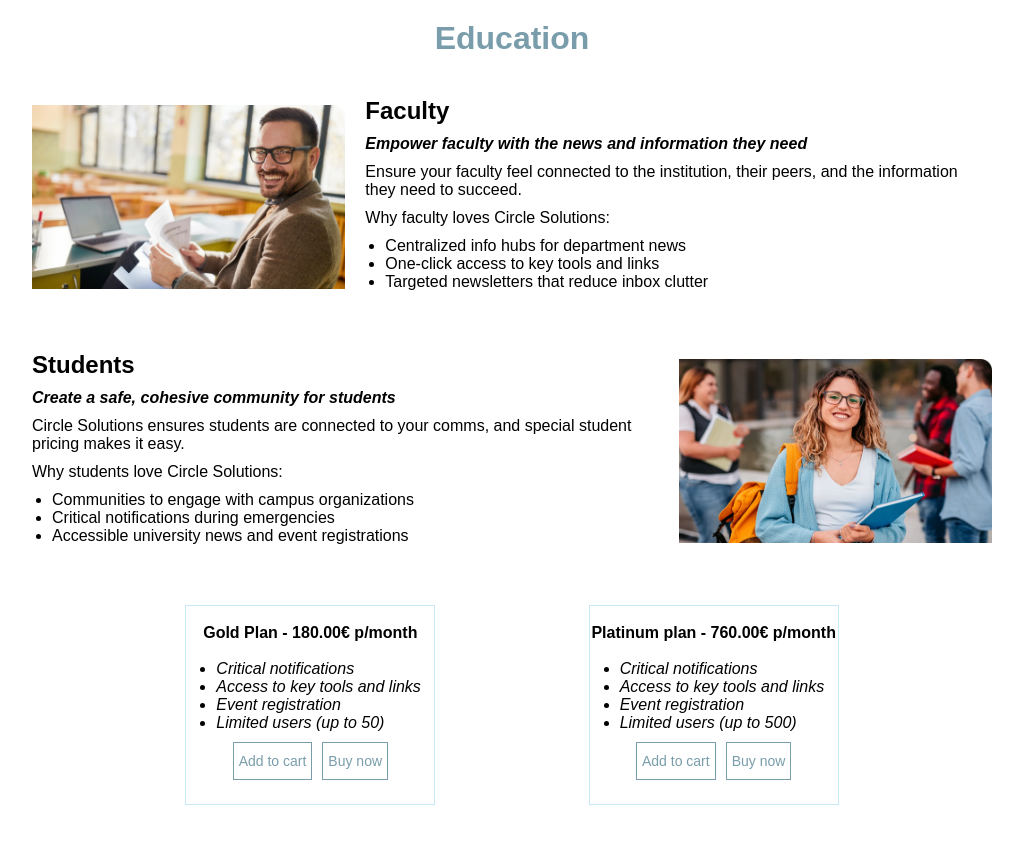
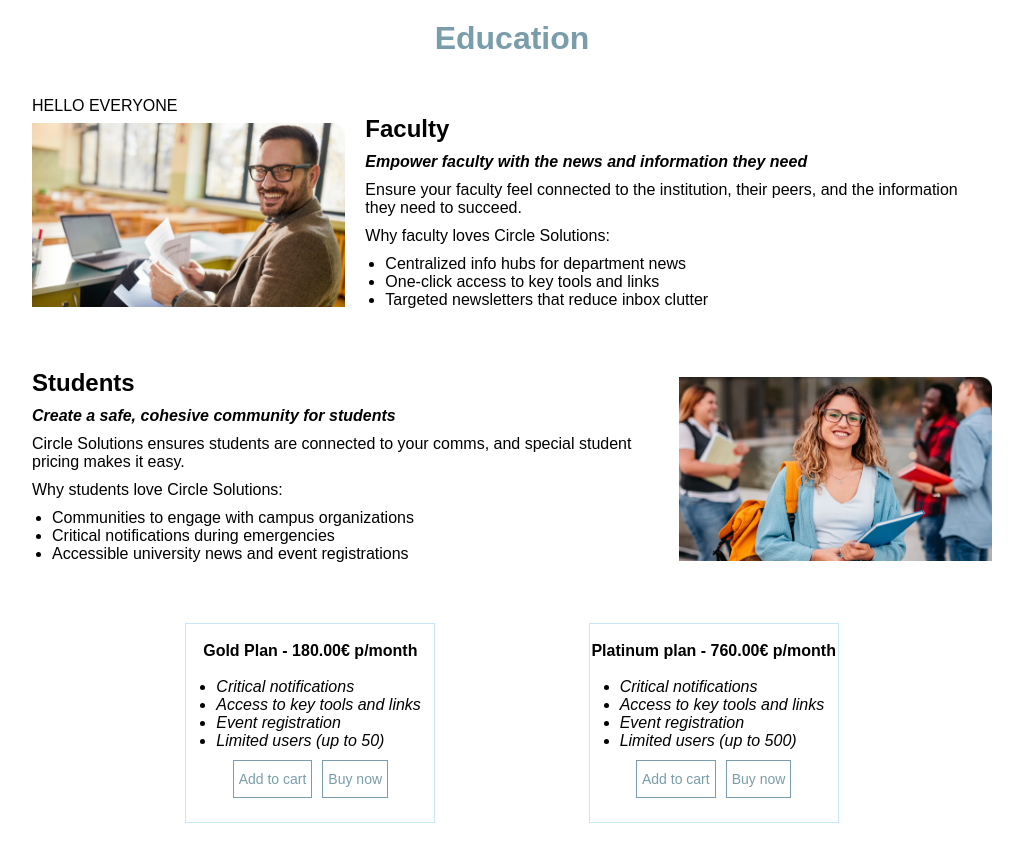
Before and after one commit to Milana-tech/Circle-Solutions-Group-IT1B, a PHP site: page /Milana-tech-Circle-Solutions-Group-IT1B/pages/products_education.html in a window 1280 px wide. Shown: the whole page, without its empty margins (128-1151 px from the left). Before the commit the page ends 805 px from the top, so only its background shows below. Run offline with PHP 8.4, Linux system fonts and the light colour scheme.

Commit message:
TESTIN with coco

```diff
--- a/root/pages/products_education.html
+++ b/root/pages/products_education.html
@@ -9,7 +9,7 @@
   <body>
     <div class="container">
       <h1>Education</h1>
-
+      HELLO EVERYONE
       <!-- Faculty Section -->
       <div class="faculty-section">
         <div class="faculty-image">
```
Also changed, not shown: root/css/products_education.css (+5 -5 lines).
